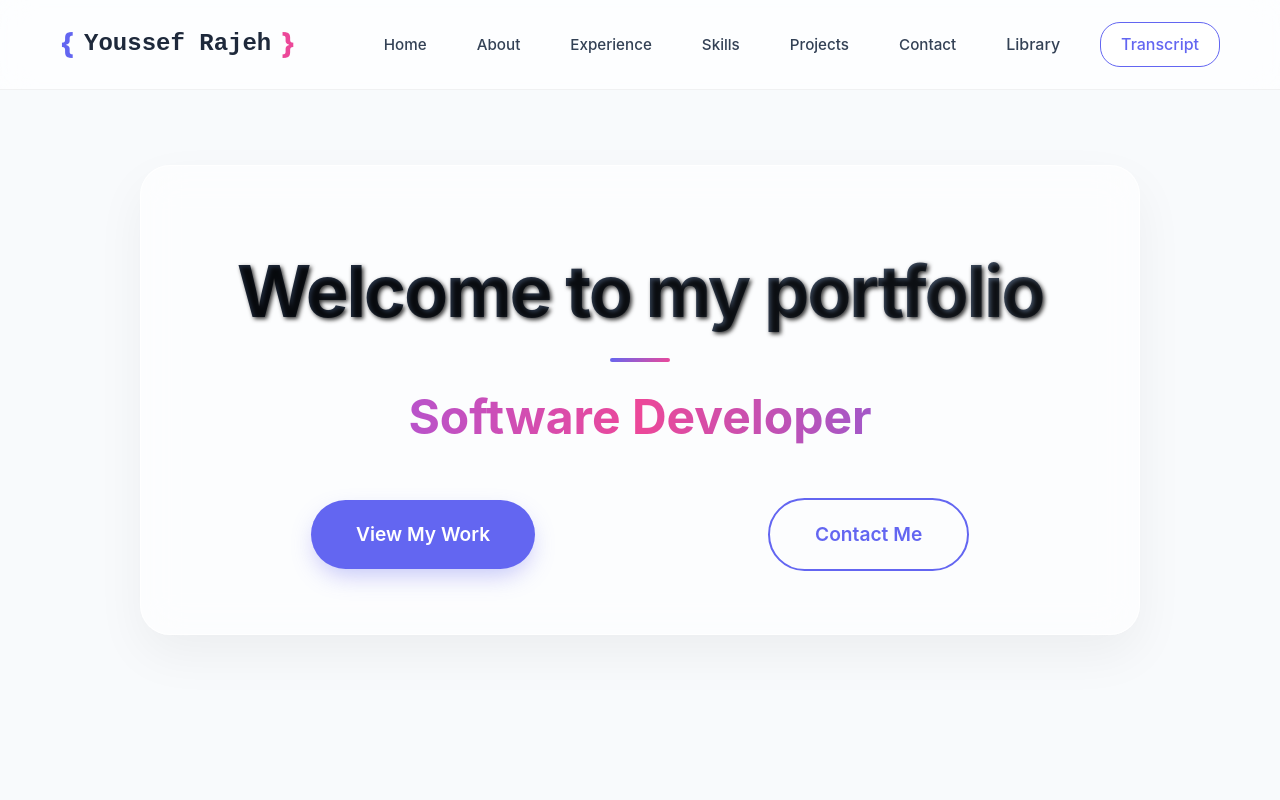
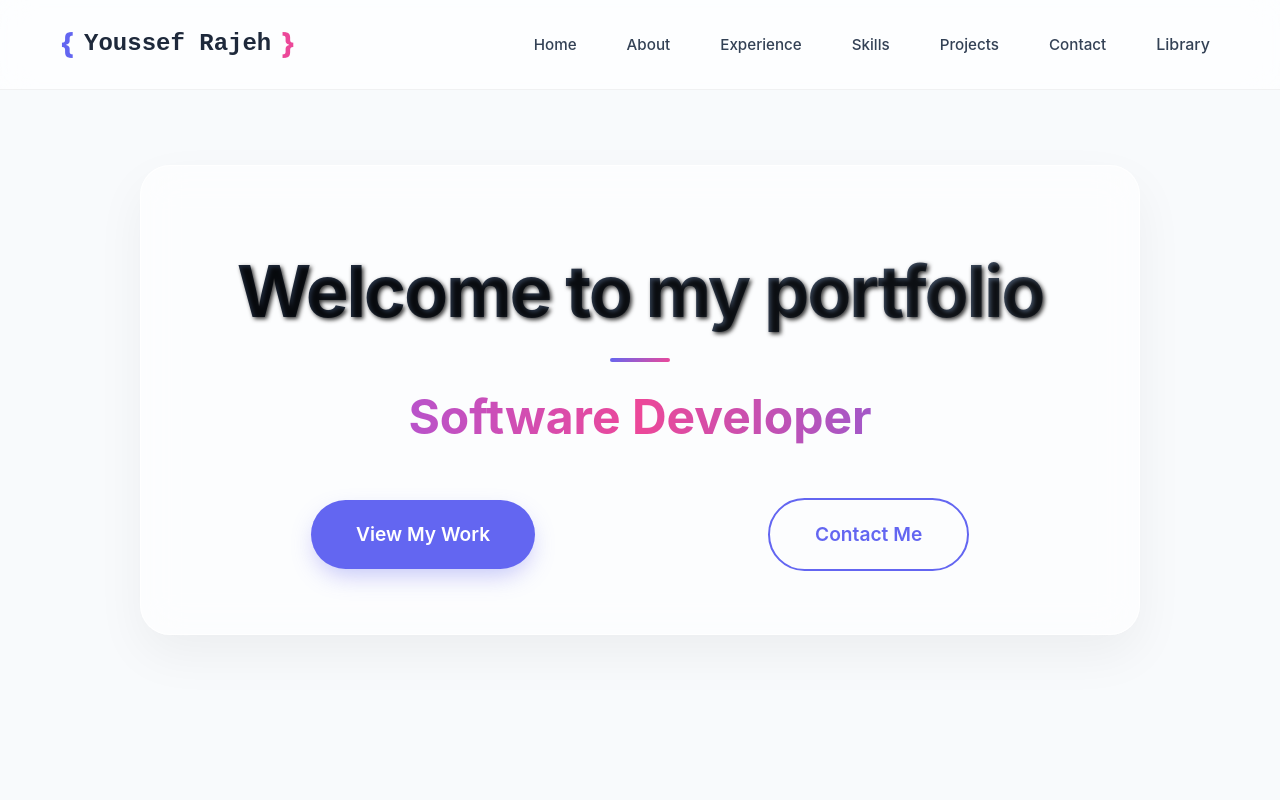
Before and after one commit to Youssefrajeh/MyWebsite-main, a React (Vite) app: page / in a window 1280 px wide. Shown: the top 800 px of the page. Built offline with nearby package versions, Linux system fonts and the light colour scheme.

Commit message:
Update Navigation.jsx

```diff
--- a/src/components/Navigation.jsx
+++ b/src/components/Navigation.jsx
@@ -73,32 +73,6 @@ const Navigation = () => {
             </a>
           ))}
           <a href="/library.html" className="nav-link" style={{ color: 'var(--nav-text)', textDecoration: 'none', fontWeight: '500' }}>Library</a>
-          <a
-            href="/Rajeh_Youssef_1196323_2025_08_07.pdf"
-            className="nav-link"
-            target="_blank"
-            rel="noopener noreferrer"
-            style={{
-              padding: '8px 20px',
-              background: 'var(--glass-bg)',
-              border: '1px solid var(--primary-color)',
-              borderRadius: '20px',
-              color: 'var(--primary-color)',
-              textDecoration: 'none',
-              fontWeight: '500',
-              transition: 'all 0.3s ease'
-            }}
-            onMouseEnter={(e) => {
-              e.target.style.background = 'var(--primary-color)';
-              e.target.style.color = 'white';
-            }}
-            onMouseLeave={(e) => {
-              e.target.style.background = 'var(--glass-bg)';
-              e.target.style.color = 'var(--primary-color)';
-            }}
-          >
-            Transcript
-          </a>
         </div>
       </div>
     </nav>
```
